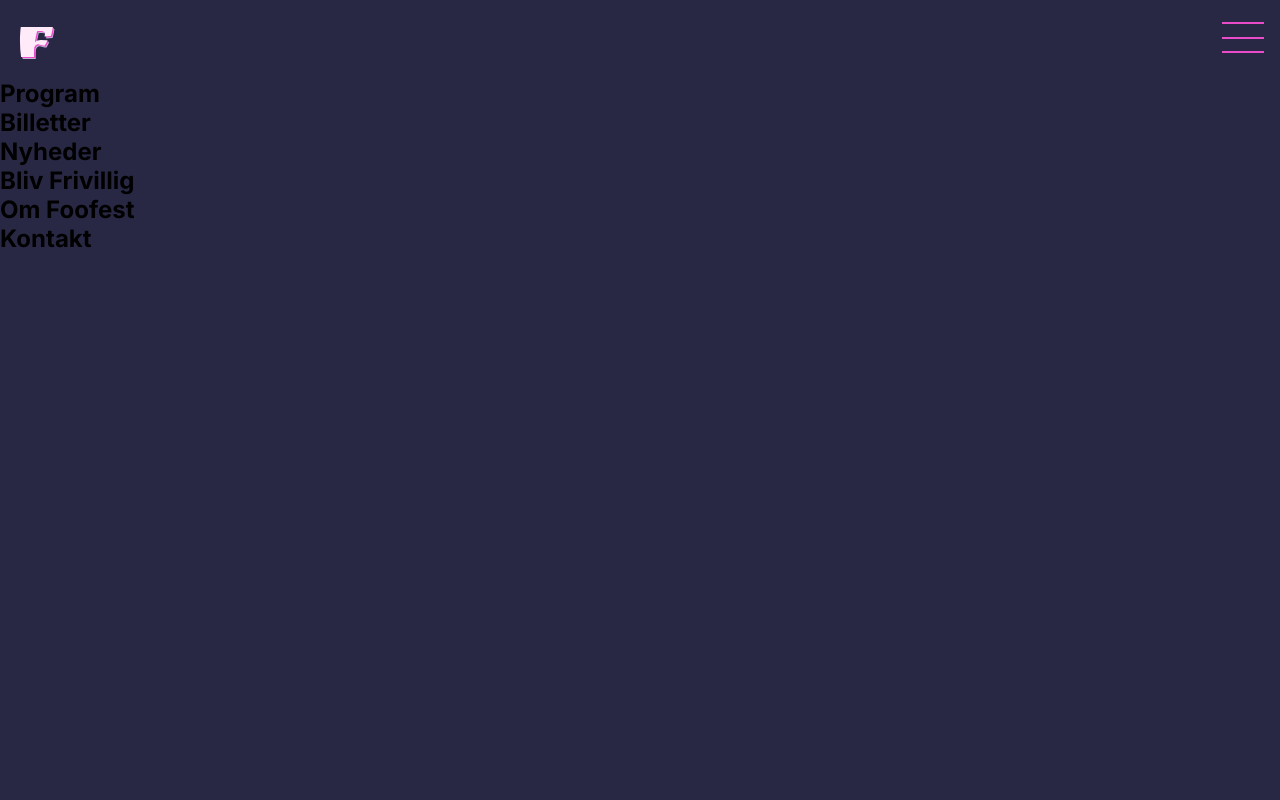
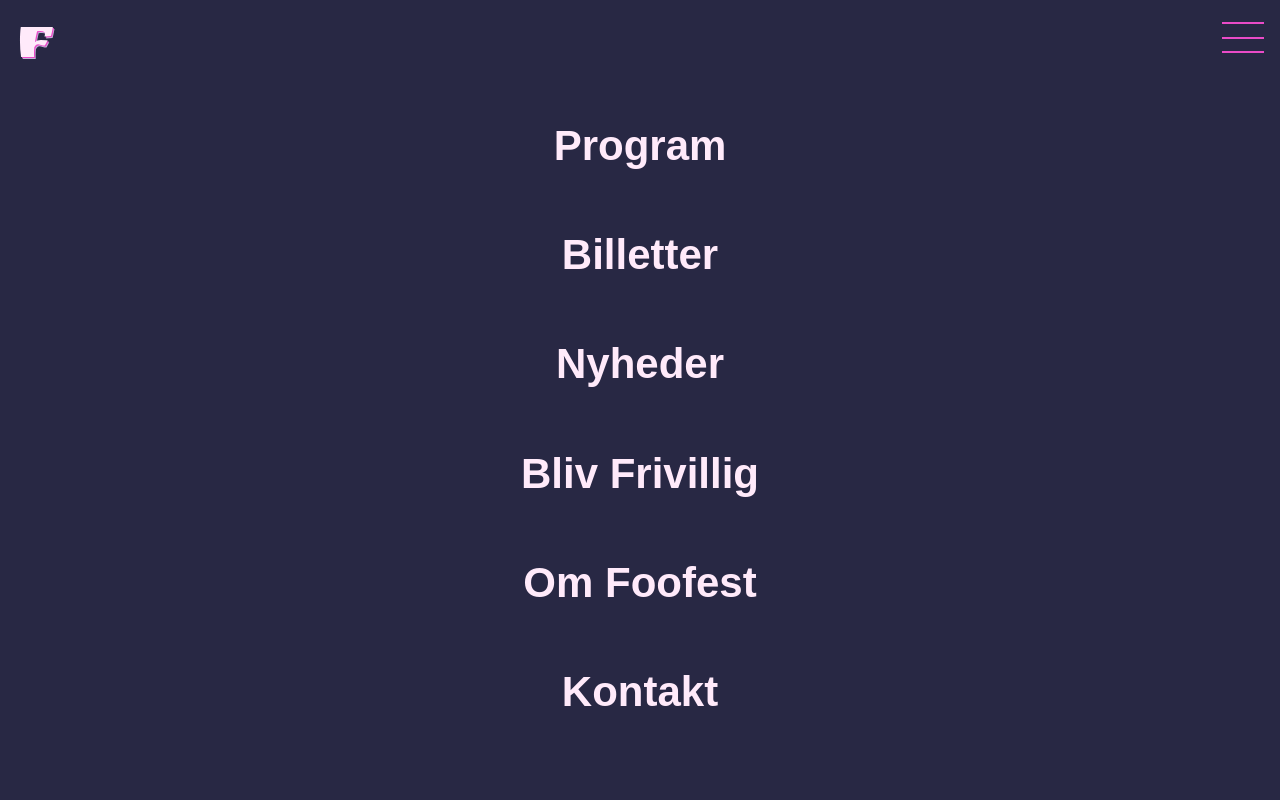
Before and after one commit to malt656c/foo_fest_app, a Next.js app: page /sletmigmenu in a window 1280 px wide. Shown: the top 800 px of the page. Built offline with nearby package versions, Linux system fonts and the light colour scheme; a web font is replaced by a local one.

Commit message:
menu noget

```diff
--- a/components/Menu.jsx
+++ b/components/Menu.jsx
@@ -3,12 +3,14 @@
 export default function Menu() {
   return (
     <section className={styles.menuBackground}>
-      <h2>Program</h2>
-      <h2>Billetter</h2>
-      <h2>Nyheder</h2>
-      <h2>Bliv Frivillig</h2>
-      <h2>Om Foofest</h2>
-      <h2>Kontakt</h2>
+      <h2 className={styles.menuH2}>
+        Program <span className={styles.menuH2span1}>program</span> <span className={styles.menuH2span2}>program</span>
+      </h2>
+      <h2 className={styles.menuH2}>Billetter</h2>
+      <h2 className={styles.menuH2}>Nyheder</h2>
+      <h2 className={styles.menuH2}>Bliv Frivillig</h2>
+      <h2 className={styles.menuH2}>Om Foofest</h2>
+      <h2 className={styles.menuH2}>Kontakt</h2>
     </section>
   );
 }
--- a/components/Menu.module.css
+++ b/components/Menu.module.css
@@ -1,4 +1,55 @@
 .menuBackground {
   background-color: var(--primary_dark);
   height: 100%;
+
+  display: grid;
+  gap: 1rem;
+  align-items: center;
+  justify-content: center;
+  justify-items: center;
+  height: 80vh;
+  margin-top: 20px;
 }
+
+.menuH2 {
+  color: var(--primary_light);
+  font-family: var(--heading_font);
+  font-size: 42px;
+  z-index: 1;
+}
+
+.menuH2:hover {
+  color: var(--secondary_dark);
+}
+
+.menuH2span1 {
+  color: var(--accent_pink);
+  position: absolute;
+  margin-left: -219px;
+  margin-top: -1px;
+  opacity: 0;
+}
+
+.menuH2span1:hover {
+  opacity: 1;
+  color: var(--accent_pink);
+  position: absolute;
+  margin-left: -219px;
+  margin-top: -1px;
+}
+
+.menuH2span2 {
+  color: var(--secondary_dark);
+  position: absolute;
+  margin-left: -221px;
+  margin-top: -2px;
+  opacity: 0;
+}
+
+.menuH2span2:hover {
+  opacity: 1;
+  color: var(--primary_light);
+  position: absolute;
+  margin-left: -221px;
+  margin-top: -2px;
+}
```
